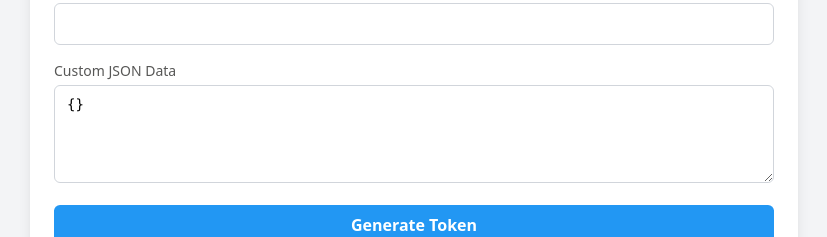
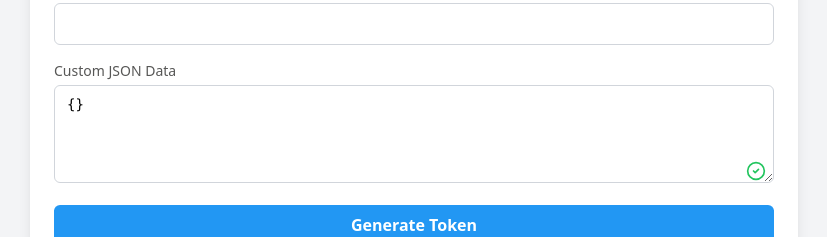
Before and after one commit to matrunchyk/jwt-token-generator, a React (Vite) app: page / in a window 1280 px wide. Shown: the part 299-536 px from the top of the page, without its empty margins (226-1053 px from the left). Built offline with nearby package versions, Linux system fonts and the light colour scheme.

Commit message:
validation/confirmation

```diff
--- a/src/App.tsx
+++ b/src/App.tsx
@@ -1,7 +1,7 @@
 import React, { useState, useEffect } from 'react';
 import sign from 'jwt-encode';
 import { v4 as uuidv4 } from 'uuid';
-import { Copy, Key } from 'lucide-react';
+import { Copy, Key, CheckCircle2, XCircle, Check } from 'lucide-react';
 
 interface FormData {
   email: string;
@@ -27,10 +27,21 @@ function App() {
 
   const [generatedToken, setGeneratedToken] = useState('');
   const [error, setError] = useState('');
+  const [isJSONValid, setIsJSONValid] = useState(true);
+  const [showCopySuccess, setShowCopySuccess] = useState(false);
 
   useEffect(() => {
     localStorage.setItem('jwtFormData', JSON.stringify(formData));
   }, [formData]);
+
+  useEffect(() => {
+    try {
+      JSON.parse(formData.customJSON);
+      setIsJSONValid(true);
+    } catch {
+      setIsJSONValid(false);
+    }
+  }, [formData.customJSON]);
 
   const handleInputChange = (e: React.ChangeEvent<HTMLInputElement | HTMLTextAreaElement>) => {
     const { name, value } = e.target;
@@ -67,6 +78,8 @@ function App() {
   const copyToClipboard = async () => {
     try {
       await navigator.clipboard.writeText(generatedToken);
+      setShowCopySuccess(true);
+      setTimeout(() => setShowCopySuccess(false), 2000);
     } catch (err) {
       console.error('Failed to copy:', err);
     }
@@ -122,7 +135,7 @@ function App() {
                 />
               </div>
 
-            <div>
+              <div className="relative">
                 <label className="block text-sm font-medium text-neutral mb-1">
                   Custom JSON Data
                 </label>
@@ -133,6 +146,13 @@ function App() {
                     rows={4}
                     className="w-full px-3 py-2 border border-gray-300 rounded-md focus:outline-none focus:ring-2 focus:ring-primary font-mono text-sm"
                 />
+                <div className="absolute bottom-2 right-2">
+                  {isJSONValid ? (
+                      <CheckCircle2 className="w-5 h-5 text-green-500" />
+                  ) : (
+                      <XCircle className="w-5 h-5 text-red-500" />
+                  )}
+                </div>
               </div>
 
               {error && (
@@ -163,7 +183,11 @@ function App() {
                           className="absolute right-2 top-2 p-2 bg-secondary hover:bg-secondary/90 text-white rounded-md transition-colors"
                           title="Copy to clipboard"
                       >
+                        {showCopySuccess ? (
+                            <Check className="w-4 h-4 text-white" />
+                        ) : (
                             <Copy className="w-4 h-4" />
+                        )}
                       </button>
                     </div>
                   </div>
```
Lines whose indentation alone changed are shown as unchanged.
